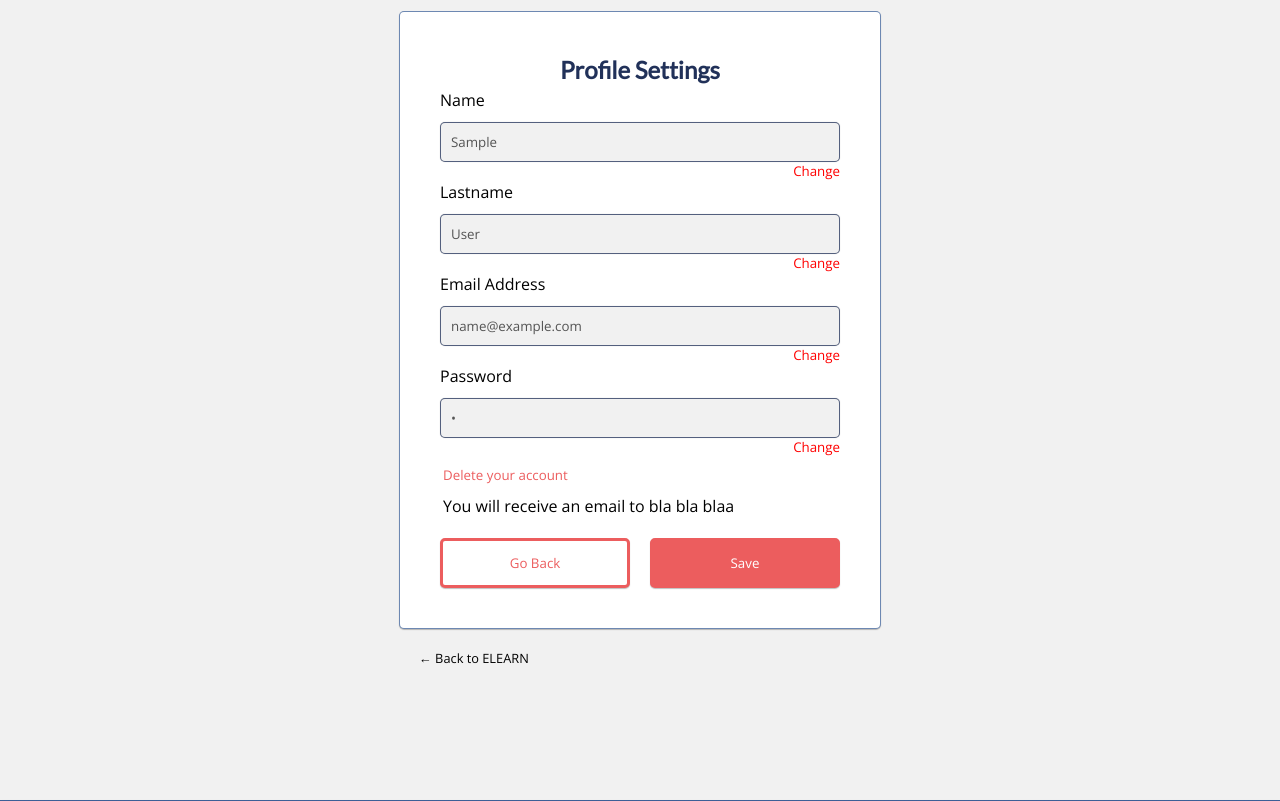
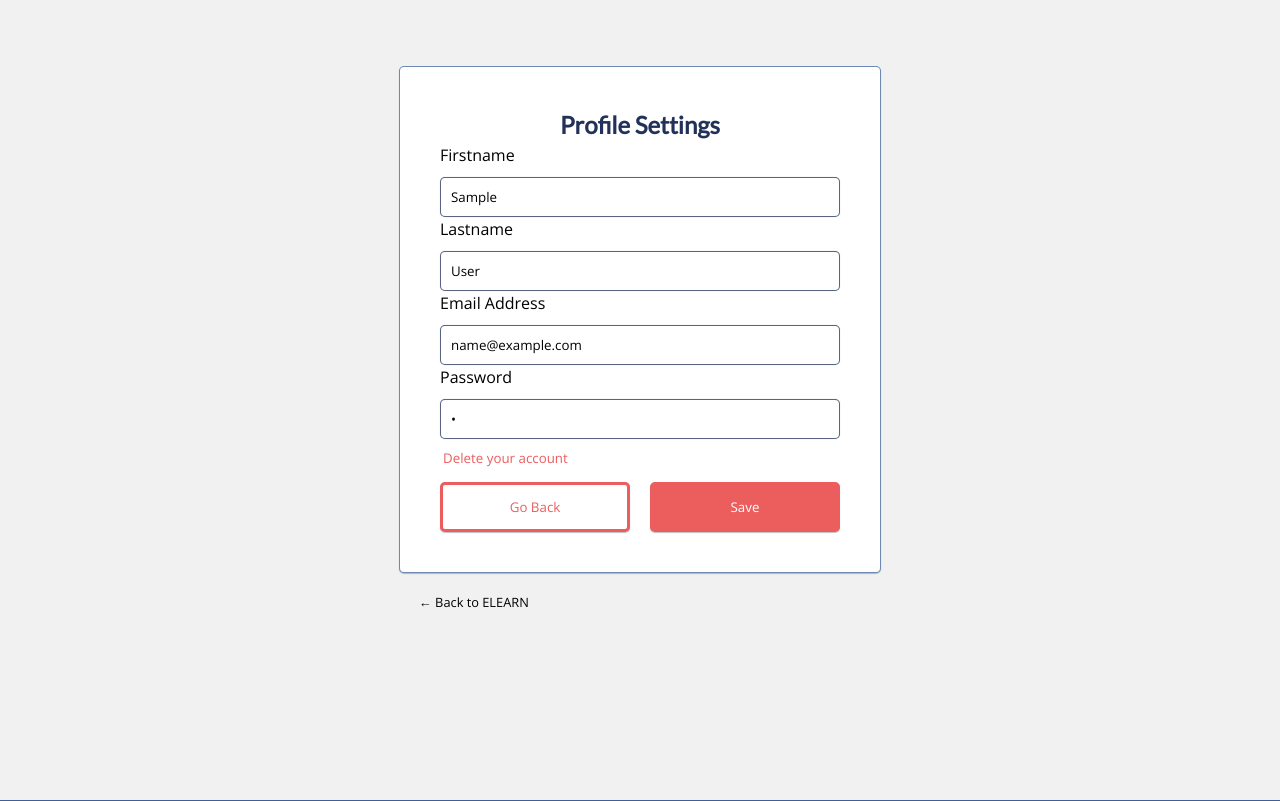
Before and after one commit to mBoegvald/eLearning, a PHP site: page /profile-settings.php in a window 1280 px wide. Shown: the part 62-863 px from the top of the page. Run offline with PHP 8.4, Linux system fonts and the light colour scheme; the visitor is signed in with stand-in values (Sample User, id 1); tables that the repository leaves empty or names only in its code hold one stand-in row (values such as "Sample post").

Commit message:
Fixed update user and a bit of syntax - removed 'change' on profile-settings

```diff
--- a/css/user.css
+++ b/css/user.css
@@ -168,39 +168,39 @@
   margin-left: 10px;
 }
 
-#DeleteProfileBtn {
+#deleteProfileBtn {
   cursor: pointer;
   color: #ec5d5e;
   margin: 10px 3px 5px 3px;
-  background-color:transparent;
-  text-align:left;
-  border:none;
+  background-color: transparent;
+  text-align: left;
+  border: none;
 }
 
 #userProfileSettingsForm .delete-helper {
   margin: 5px 3px 10px 3px;
 }
 
-#DeleteProfileModal {
-  position:fixed;
-  display:grid;
-  left:0;
-  top:0;
-  width:100%;
-  height:100%;
-  z-index:10000;
-  background-color:#F1F1F1;
+#deleteProfileModal {
+  position: fixed;
+  display: grid;
+  left: 0;
+  top: 0;
+  width: 100%;
+  height: 100%;
+  z-index: 10000;
+  background-color: #f1f1f1;
 }
 
-#DeleteProfileModal.modal {
-  visibility:hidden;
+#deleteProfileModal.modal {
+  visibility: hidden;
 }
 
-#DeleteProfileModal.show {
-  visibility:visible;
+#deleteProfileModal.show {
+  visibility: visible;
 }
 
-#DeleteProfileModal .form-btn {
+#deleteProfileModal .form-btn {
   border: none;
   margin-top: 10px;
   padding: 10px;
@@ -223,41 +223,41 @@
   display: flex;
 }
 
-#DeleteProfileModal .profile-settings-form-btns {
+#deleteProfileModal .profile-settings-form-btns {
   display: flex;
 }
 
-#DeleteProfileModal .profile-settings-form-btns .form-btn-secondary {
+#deleteProfileModal .profile-settings-form-btns .form-btn-secondary {
   margin-right: 10px;
 }
 
-#DeleteProfileModal .profile-settings-form-btns .form-btn {
+#deleteProfileModal .profile-settings-form-btns .form-btn {
   margin-left: 10px;
 }
 
 .modal-wrapper {
-  max-width:800px;
-  width:100%;
-  align-self:center;
-  justify-self:center;
+  max-width: 800px;
+  width: 100%;
+  align-self: center;
+  justify-self: center;
 }
 
 .modal-text {
-  text-align:center;
+  text-align: center;
 }
 
 /* Stlying disabled input fields on profile settings */
 
 input:disabled {
-  background-color: #F1F1F1 !important;
+  background-color: #f1f1f1 !important;
 }
 
 .change-btn {
-  color:red;
-  background-color:transparent;
-  border:none;
-  text-align:right;
-  cursor:pointer;
+  color: red;
+  background-color: transparent;
+  border: none;
+  text-align: right;
+  cursor: pointer;
 }
 
 #userProfileSettingsForm input {
--- a/delete-profile.php
+++ b/delete-profile.php
@@ -11,5 +11,3 @@ if(isset($_SESSION['sUserId'])){
 
 echo "user Deleted successfully";
 header('Location: index.php');
-
-?>
--- /dev/null
+++ b/profile-settings.js
@@ -0,0 +1,3 @@
+function showDeletePopup() {
+  document.querySelector("#deleteProfileModal").classList.toggle("show");
+}
--- a/profile-settings.php
+++ b/profile-settings.php
@@ -2,14 +2,8 @@
   require_once('has-access.php');
   // Initiating database connection
   require_once('db/db.php');
-
+  try{
     $sUserID = $_SESSION['sUserId'];
-
-      $q = $db->prepare("SELECT * FROM user WHERE userID = '$sUserID'");
-      $q->execute();
-
-      $data = $q->fetchAll();
-      $foundUser = $data[0];
 
     // Validation
     if( isset($_POST['txtEmail']) &&
@@ -17,15 +11,26 @@
         isset($_POST['txtFirstName']) &&
         isset($_POST['txtLastName'])
     ){
+      $firstname = $_POST['txtFirstName'];
+      $lastname = $_POST['txtLastName'];
+      $email = $_POST['txtEmail'];
+      $password = $_POST['txtPassword'];
+
         $updateQ = $db->prepare(
-      "UPDATE user WHERE userID = '$sUserID'");
+        "UPDATE `user` SET `firstname`='$firstname', `lastname`='$lastname', `email`='$email', `password`='$password'
+        WHERE userID='$sUserID'");
         $updateQ->execute();
+
     }
 
-  // Testing database connection
-  // $sql = "INSERT INTO `users` (`id`, `name`, `email`, `password`) VALUES (NULL, 'B', '@B', 'passB')";
-  // $db->exec($sql);
+    $q = $db->prepare("SELECT * FROM user WHERE userID = '$sUserID'");
+    $q->execute();
+    $data = $q->fetchAll();
 
+    $foundUser = $data[0];
+  }catch(PDOException $ex) {
+    echo $ex;
+  }
 
 ?>
 
@@ -59,26 +64,20 @@
         <h1 class="form-h1">Profile Settings</h1>
 
         <div style="display:grid">
-          <label for="txtName">Name</label>
-          <input name="txtName" type="text" placeholder="Name" value="<?= "$foundUser->firstname" ?>" disabled>
-          <button class="change-btn" onclick="toggleInput(txtName); return false;">Change</button>
+          <label for="txtFirstName">Firstname</label>
+          <input name="txtFirstName" type="text" placeholder="First Name" value="<?= "$foundUser->firstname" ?>">
 
           <label for="txtLastName">Lastname</label>
-          <input name="txtLastName" type="text" placeholder="Last Name" value="<?= "$foundUser->lastname" ?>" disabled>
-          <button class="change-btn" onclick="toggleInput(txtLastName); return false;">Change</button>
-
+          <input name="txtLastName" type="text" placeholder="Last Name" value="<?= "$foundUser->lastname" ?>">
         </div>
 
         <label for="txtEmail">Email Address</label>
-        <input name="txtEmail" type="text" placeholder="Email" value="<?= "$foundUser->email" ?>" disabled>
-        <button class="change-btn" onclick="toggleInput(txtEmail); return false;">Change</button>
+        <input name="txtEmail" type="text" placeholder="Email" value="<?= "$foundUser->email" ?>">
 
         <label for="txtPassword">Password</label>
-        <input name="txtPassword" type="password" placeholder="Password" value="<?= "$foundUser->password" ?>" disabled>
-        <button class="change-btn" onclick="toggleInput(txtPassword); return false;">Change</button>
+        <input name="txtPassword" type="password" placeholder="Password" value="<?= "$foundUser->password" ?>">
 
-        <button id="DeleteProfileBtn" onclick="showDeletePopup(); return false;">Delete your account</button>
-        <p class="delete-helper">You will receive an email to bla bla blaa</p>
+        <button id="deleteProfileBtn" onclick="showDeletePopup(); return false;">Delete your account</button>
 
         <div class="profile-settings-form-btns">
           <button class="form-btn-secondary">Go Back</button>
@@ -90,7 +89,7 @@
     </div>
 
   </div>
-  <div id="DeleteProfileModal" class="modal">
+  <div id="deleteProfileModal" class="modal">
     <div class="modal-wrapper">
       <p class="modal-text">Are you sure you want to permanently delete your profile?</p>
       <div class="profile-settings-form-btns">
@@ -105,22 +104,6 @@
   <?php
         include_once("components/footer.html");
     ?>
-    <script>
-
-      function toggleInput(input) {
-        if (!input.disabled) {
-          input.disabled = true;
-        } else if (input.disabled) {
-          input.disabled = false;
-        }
-      }
-
-      function showDeletePopup() {
-
-        document.querySelector('#DeleteProfileModal').classList.toggle("show");
-        console.log (document.querySelector('#DeleteProfileModal'));
-
-      }
-    </script>
+  <script src='profile-settings.js'></script>
 </body>
 </html>
```
Lines whose indentation alone changed are shown as unchanged.
